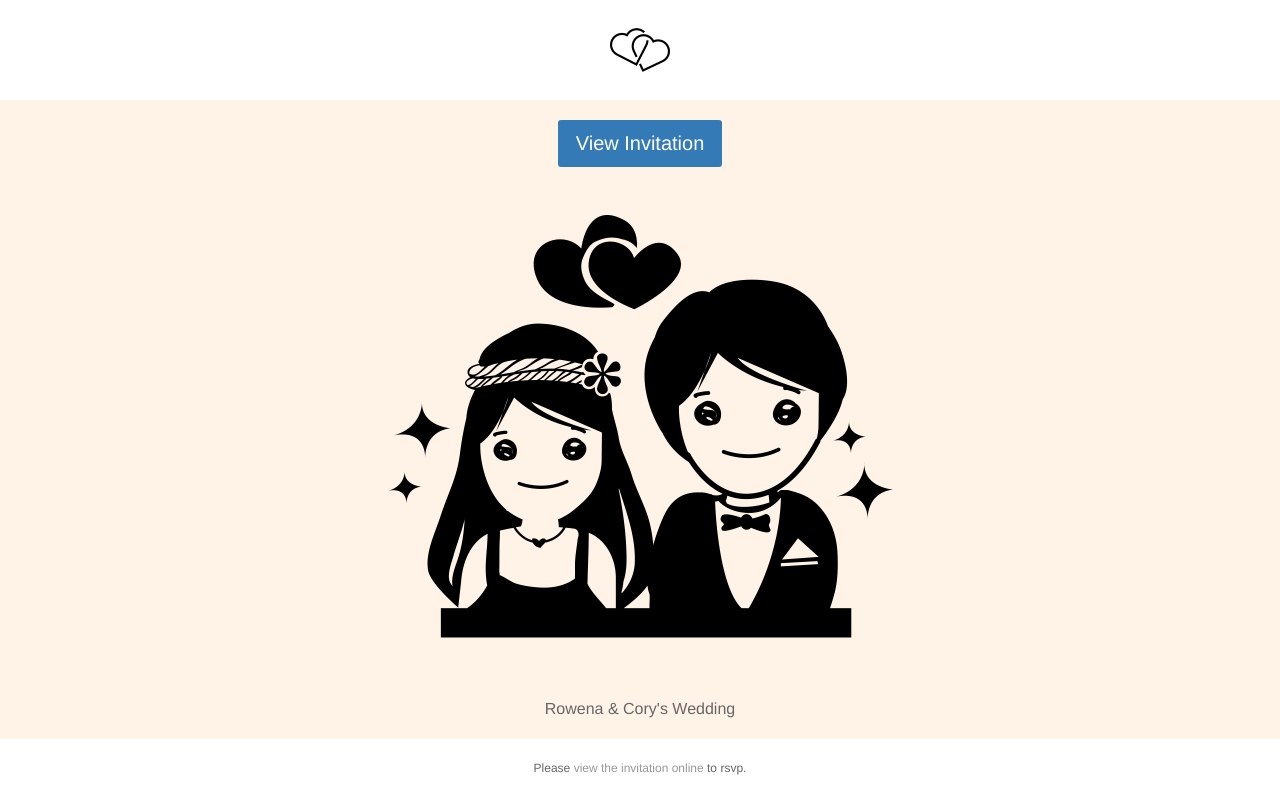
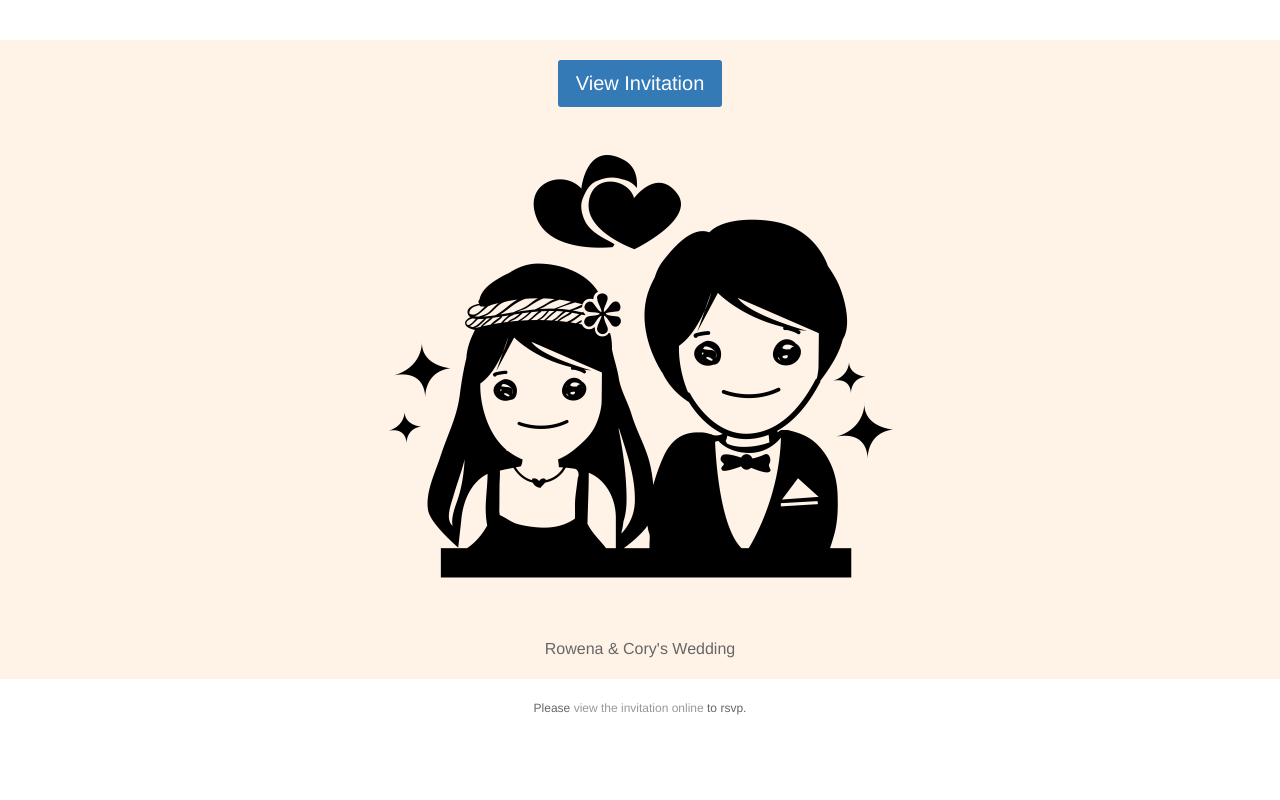
Before and after one commit to czue/django-wedding-website, a Django app: a page that uses guests/templates/guests/email_templates/email_base.html in a window 1280 px wide. Run offline with Django 3.2, Linux system fonts and the light colour scheme; a user stored in the database is signed in; tables that the repository leaves empty hold one stand-in row (values such as "Sample post").

Commit message:
remove header image from invitations, center text

```diff
--- a/guests/invitation.py
+++ b/guests/invitation.py
@@ -24,7 +24,6 @@ def guess_party_by_invite_id_or_404(invite_id):
 def get_invitation_context(party):
     return {
         'title': "Lion's Head",
-        'header_filename': 'hearts.png',
         'main_image': 'bride-groom.png',
         'main_color': '#fff3e8',
         'font_color': '#666666',
@@ -48,7 +47,7 @@ def send_invitation_email(context, recipients, test_only=False):
                                  reply_to=['hello@coryandro.com'])
     msg.attach_alternative(template_html, "text/html")
     msg.mixed_subtype = 'related'
-    for filename in (context['header_filename'], context['main_image']):
+    for filename in (context['main_image'], ):
         attachment_path = os.path.join(os.path.dirname(__file__), 'static', 'invitation', 'images', filename)
         with open(attachment_path, "rb") as image_file:
             msg_img = MIMEImage(image_file.read())
--- a/guests/templates/guests/email_templates/email_base.html
+++ b/guests/templates/guests/email_templates/email_base.html
@@ -82,11 +82,6 @@
         /* MOBILE STYLES */
         @media screen and (max-width: 525px) {
 
-            /* ALLOWS FOR FLUID TABLES */
-            table[class="wrapper"] {
-                width: 100% !important;
-            }
-
             /* ADJUSTS LAYOUT OF LOGO IMAGE */
             td[class="logo"] {
                 text-align: left;
@@ -170,7 +165,8 @@
               sans-serif; max-height: 0px; max-width: 0px; opacity: 0;
               overflow: hidden;">{{ preheader_text }}
             </div>
-            <table class="wrapper" align="center" border="0" width="500"
+            {% block header_image %}
+            <table class="responsive-table" align="center" border="0" width="500"
                    cellpadding="0" cellspacing="0">
                 <tbody>
                 <tr>
@@ -182,7 +178,7 @@
                                 <td align="center" bgcolor="#ffffff">
                                     {% with "save-the-date/images/"|add:header_filename as header_filepath %}
                                         <img src="{% if email_mode %}cid:{{ header_filename }}{% else %}{% static header_filepath %}{% endif %}"
-                                             style="display: block; align-content:center; font-size: 16px;"
+                                             style="display: inline-block; align-content:center; font-size: 16px;"
                                              border="0"
                                              height="60" width="60">
                                     {% endwith %}
@@ -194,6 +190,7 @@
                 </tr>
                 </tbody>
             </table>
+            {% endblock %}
         </td>
     </tr>
     </tbody>
@@ -240,7 +237,6 @@
     </tr>
     </tbody>
 </table>
-
 <table border="0" width="100%" cellpadding="0" cellspacing="0">
     <tbody>
     <tr>
--- a/guests/templates/guests/email_templates/invitation.html
+++ b/guests/templates/guests/email_templates/invitation.html
@@ -1,5 +1,6 @@
 {% extends 'guests/email_templates/email_base.html' %}
 {% load staticfiles %}
+{% block header_image %}{% endblock %}
 {% block lead_copy %}
     <tr>
         <td>
@@ -28,7 +29,7 @@
     {% endwith %}
 {% endblock %}
 {% block main_copy %}
-    <table border="0" width="100%" cellpadding="0" cellspacing="0">
+    <table border="0" width="100%" cellpadding="0" cellspacing="0" align="center">
         <tbody>
         <tr>
             <td style="padding: 20px 0 0 0; font-size: 16px; line-height: 20px; font-family: Helvetica, Arial, sans-serif; color: {{ font_color }};"
```
Also changed, not shown: guests/static/invitation/images/hearts.png (deleted).
